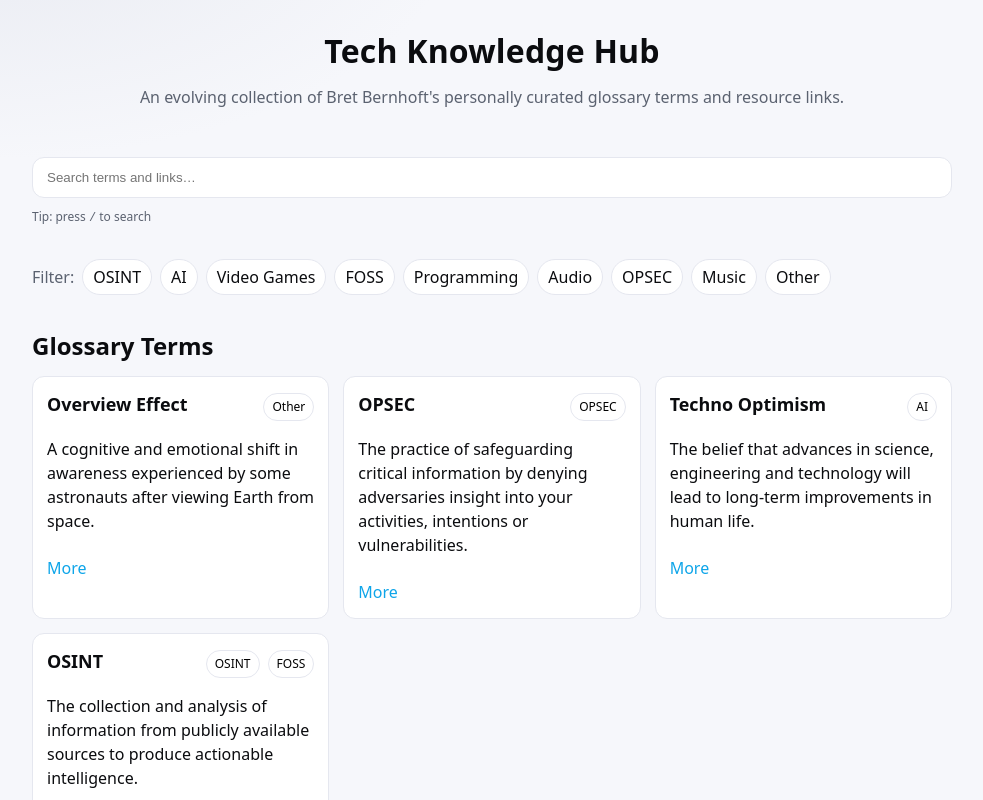
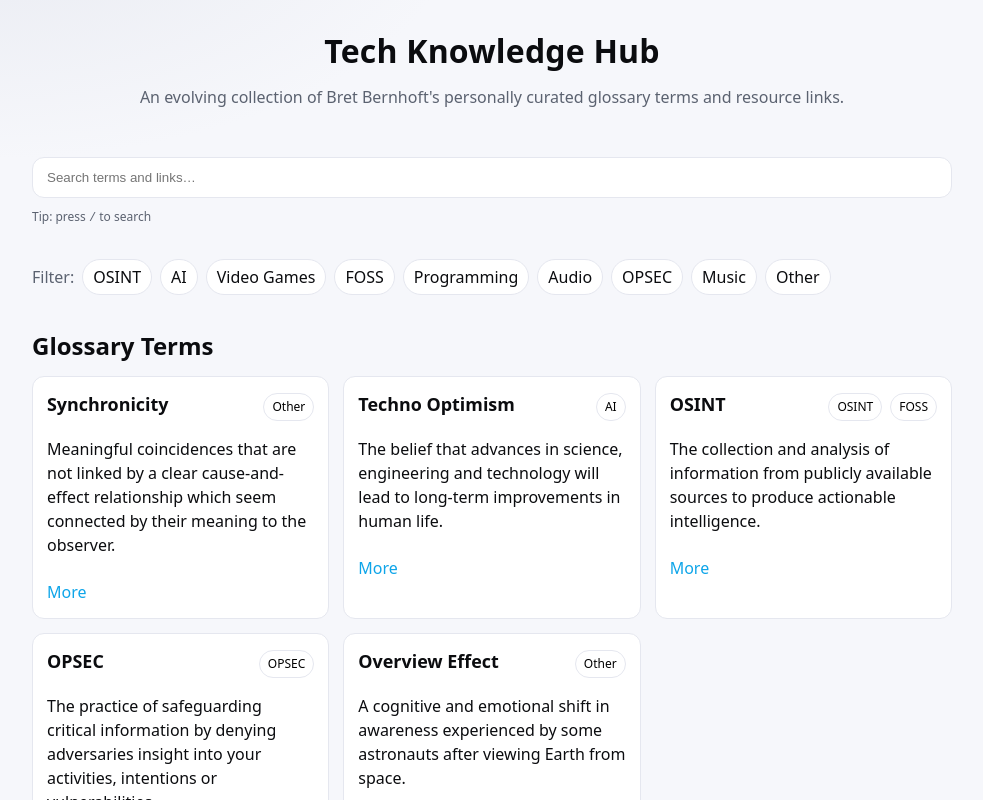
Before and after one commit to devbret/tech-knowledge-hub, a React (Vite) app: page / in a window 1280 px wide. Shown: the top 800 px of the page, without its empty margins (148-1131 px from the left). Built offline with nearby package versions, Linux system fonts and the light colour scheme.

Commit message:
Add synchronicity to the glossary list.

```diff
--- a/src/data/data.ts
+++ b/src/data/data.ts
@@ -53,6 +53,17 @@ export const glossary: GlossaryEntry[] = [
     source_url: "https://en.wikipedia.org/wiki/Overview_effect",
     quote:
       "Researchers have characterized the effect as a state of awe with self-transcendent qualities, precipitated by a particularly striking visual stimulus.",
+  },
+  {
+    term: "Synchronicity",
+    definition:
+      "Meaningful coincidences that are not linked by a clear cause-and-effect relationship which seem connected by their meaning to the observer.",
+    category: ["Other"],
+    source: "International Association for Analytical Psychology",
+    source_url:
+      "https://iaap.org/jung-analytical-psychology/short-articles-on-analytical-psychology/synchronicity-an-acausal-connecting-principle/",
+    quote:
+      "...synchronicity was defined by Jung as an acausal connecting principle, whereby internal, psychological events are linked to external world events by meaningful coincidences rather than causal chains.",
   },
 ];
 
```
